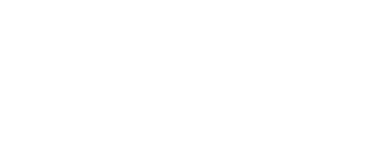
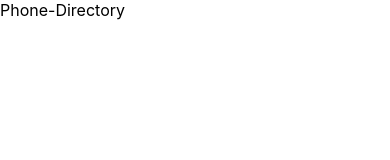
Before and after one commit to rahulsinghbisht-13/phone-directory, a React (Create React App) app: page / in a window 390 px wide. Shown: the top 160 px of the page. Built offline with nearby package versions, Linux system fonts and the light colour scheme.

Commit message:
JSX: Displayed Phone Directory

```diff
--- a/src/App.js
+++ b/src/App.js
@@ -1,7 +1,7 @@
 function App() {
   return (
     <div>
-
+      Phone-Directory
     </div>
   );
 }
```
